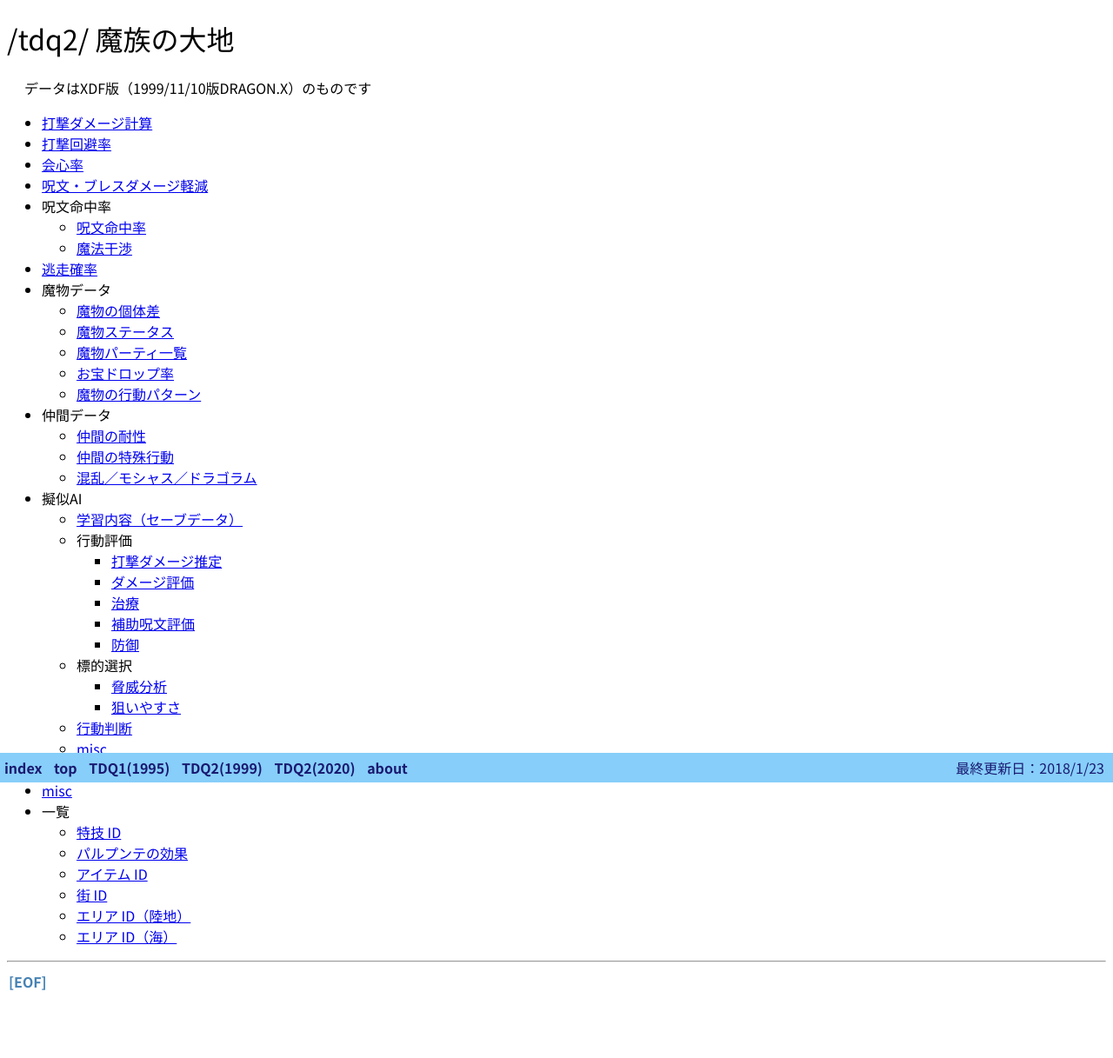
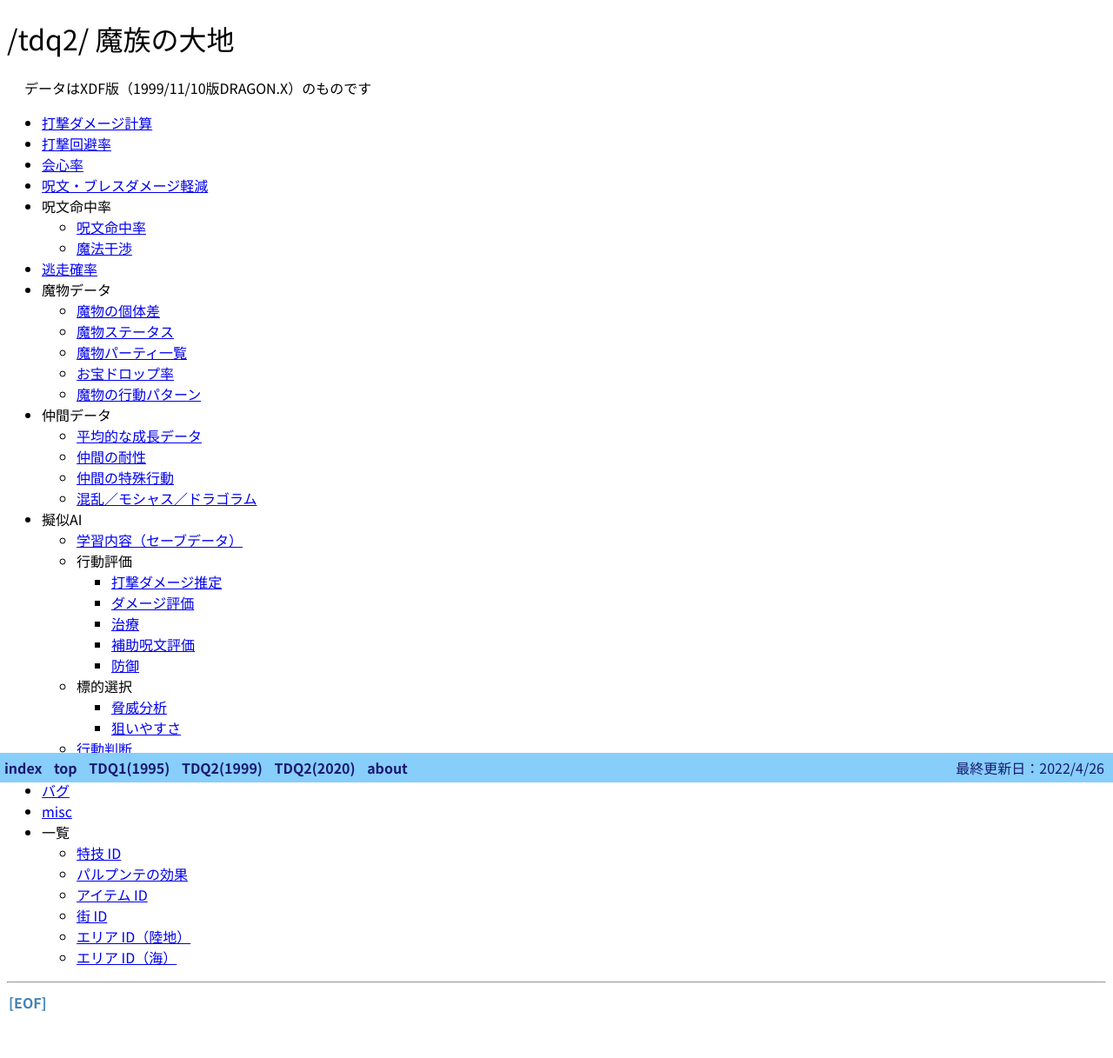
Before and after one commit to chiorex/TDQ_DATA_DAT, a Jekyll site: the page built from tdq2/index.md, in a window 1280 px wide. Shown: the whole page at 87% size. Built offline with Jekyll 4.4.1, drawn with Linux system fonts in a browser that asks for light colours; some web fonts are replaced; before the commit the page ends 1193 px from its top, so only the background shows below that.

Commit message:
TDQ2 平均的な成長データ

```diff
--- a/tdq2/index.md
+++ b/tdq2/index.md
@@ -1,7 +1,7 @@
 ---
 layout: default
 title: 魔族の大地
-update: 2018-01-23
+update: 2022-04-26
 ---
 
 データはXDF版（1999/11/10版DRAGON.X）のものです
@@ -21,6 +21,7 @@
 	* [お宝ドロップ率](drop)
 	* [魔物の行動パターン](behavior)
 * 仲間データ
+	* [平均的な成長データ](https://docs.google.com/spreadsheets/d/e/2PACX-1vQpRGrL8WqA3azyREHD7i0RkpmK-iRjbrqvr5a3hRI07U8SVj-Z0f3ctUm1viZEW5yJUtwIVLP5xluf/pubhtml)
 	* [仲間の耐性](https://docs.google.com/spreadsheets/d/1CGquBE6P_B38foOpCEYHw3Cu9M-7ZAFH61pXtOd_PCM/pubhtml?gid=1172951806&amp;single=true&amp;widget=true&amp;headers=false)
 	* [仲間の特殊行動](special)
 	* [混乱／モシャス／ドラゴラム](confu)
```
